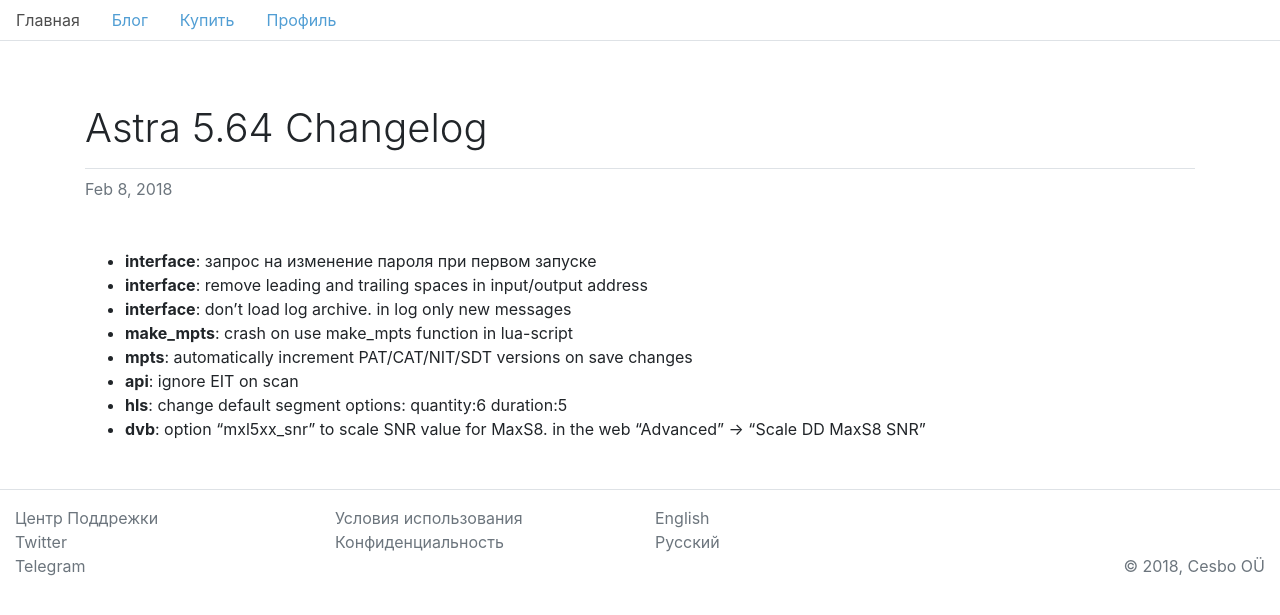
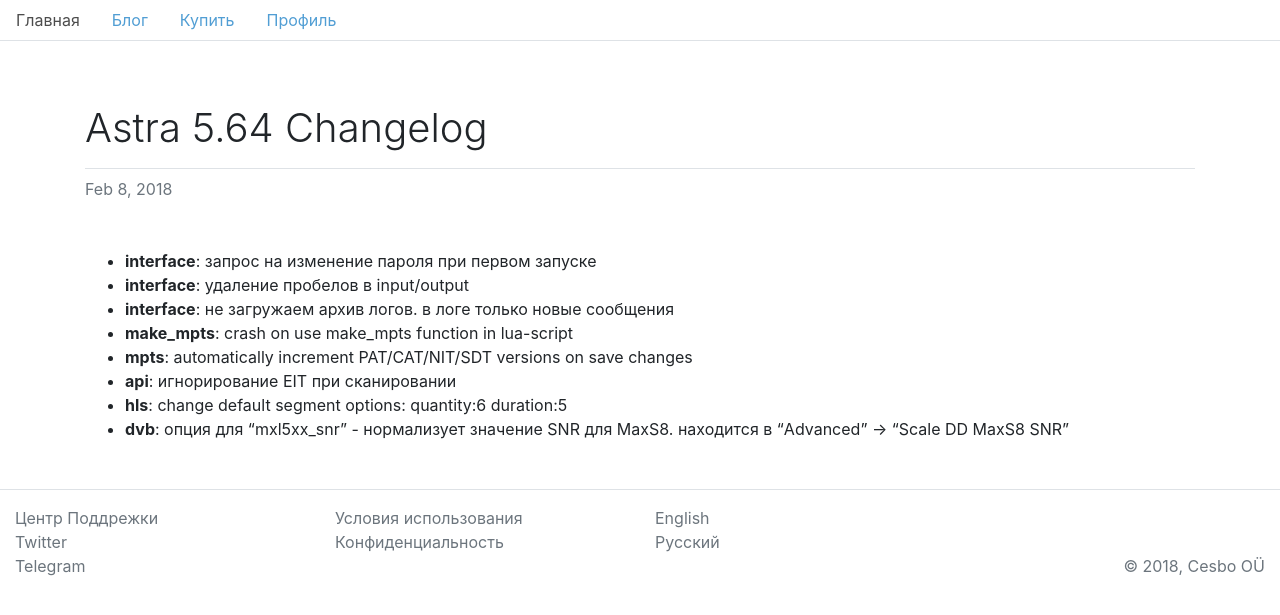
Before and after one commit to ramzes1401ss3/cesbo-www, a Jekyll site: the page built from ru/_posts/2018-02-08-changelog.md, in a window 1280 px wide. Shown: the top 615 px of the page. Built offline with Jekyll 4.4.1, drawn with Linux system fonts in a browser that asks for light colours.

Commit message:
Update 2018-02-08-changelog.md

```diff
--- a/ru/_posts/2018-02-08-changelog.md
+++ b/ru/_posts/2018-02-08-changelog.md
@@ -6,10 +6,10 @@
 ---
 
 - **interface**: запрос на изменение пароля при первом запуске
-- **interface**: remove leading and trailing spaces in input/output address
-- **interface**: don't load log archive. in log only new messages
+- **interface**: удаление пробелов в input/output
+- **interface**: не загружаем архив логов. в логе только новые сообщения
 - **make_mpts**: crash on use make_mpts function in lua-script
 - **mpts**: automatically increment PAT/CAT/NIT/SDT versions on save changes
-- **api**: ignore EIT on scan
+- **api**: игнорирование EIT при сканировании
 - **hls**: change default segment options: quantity:6 duration:5
-- **dvb**: option "mxl5xx_snr" to scale SNR value for MaxS8. in the web "Advanced" -> "Scale DD MaxS8 SNR"
+- **dvb**: опция для "mxl5xx_snr" - нормализует значение SNR для MaxS8. находится в "Advanced" -> "Scale DD MaxS8 SNR"
```
